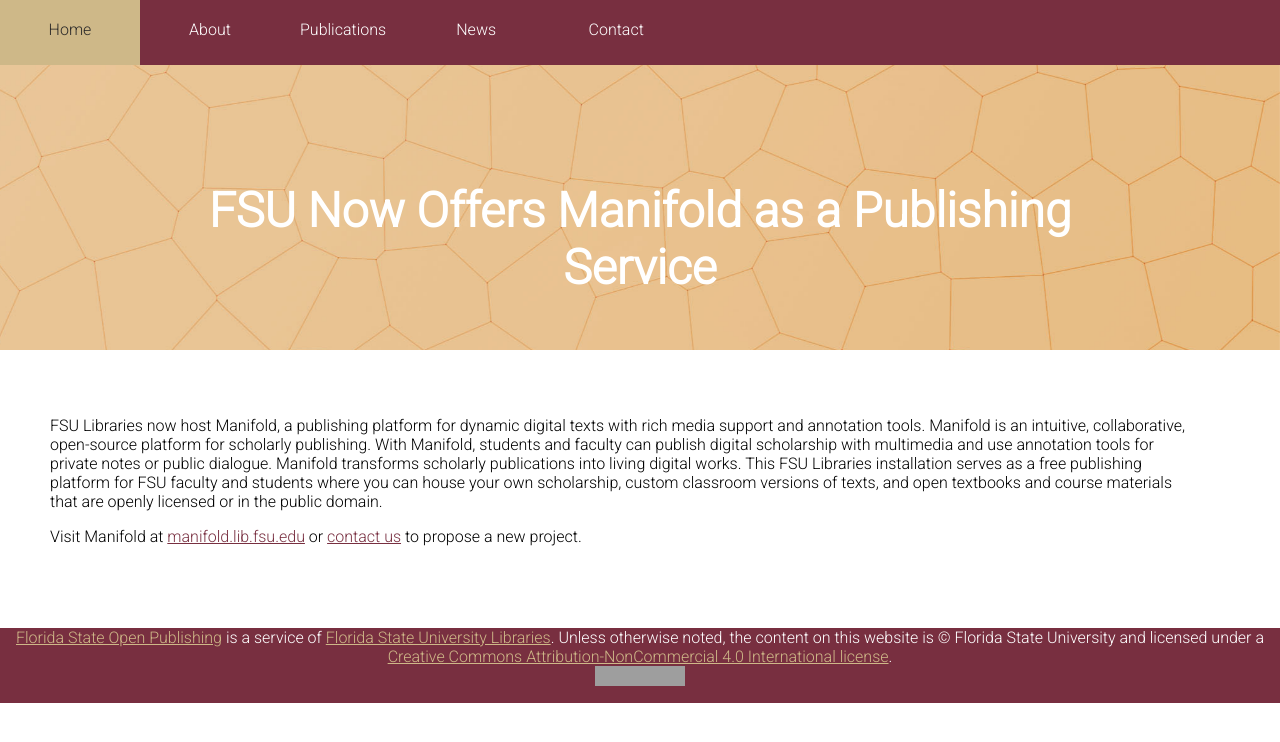
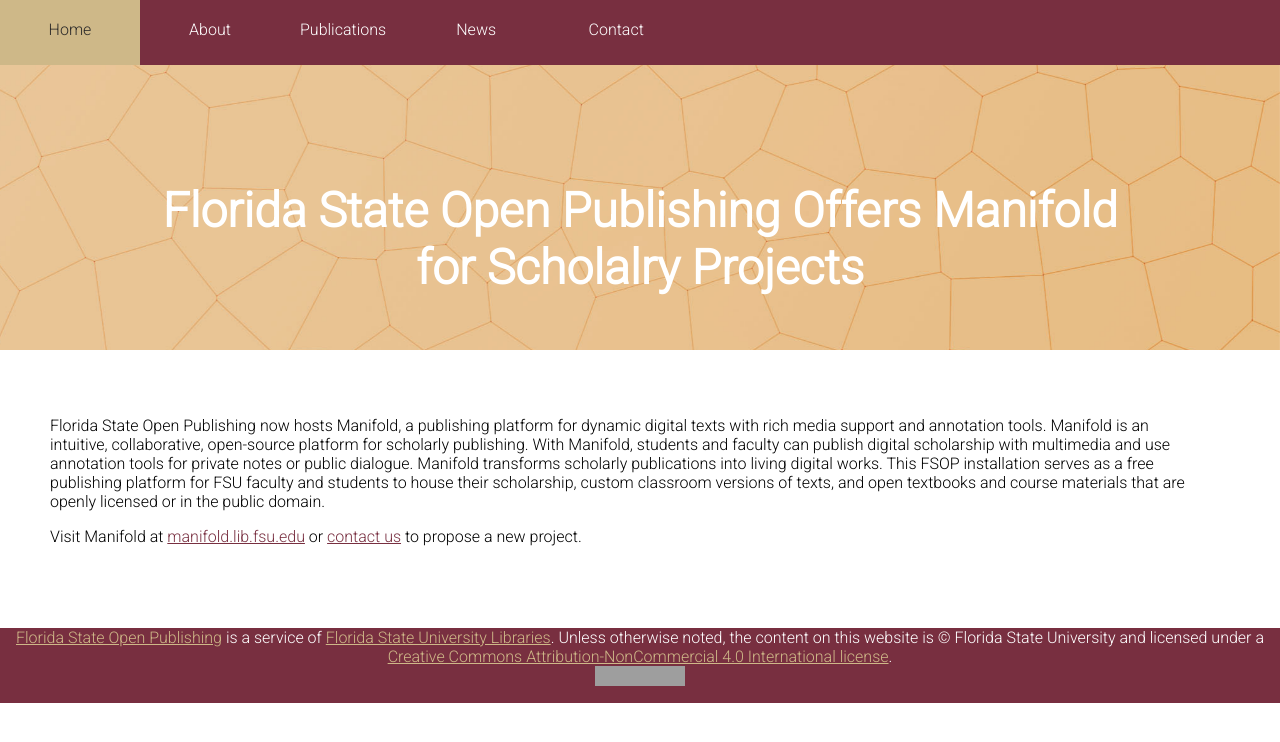
Before and after one commit to fsulibpub/fsulibpub.github.io, a Jekyll site: the page built from _news/2020-08-01_manifold.md, in a window 1280 px wide. Shown: the top 742 px of the page. Built offline with Jekyll 4.4.1, drawn with Linux system fonts in a browser that asks for light colours; grey boxes are pictures that could not be loaded.

Commit message:
Update 2020-08-01_manifold.md

```diff
--- a/_news/2020-08-01_manifold.md
+++ b/_news/2020-08-01_manifold.md
@@ -1,10 +1,10 @@
 ---
 layout: default
-title: "FSU Now Offers Manifold as a Publishing Service"
+title: "Florida State Open Publishing Offers Manifold for Scholalry Projects"
 date: 2020-08-01
 permalink: /news/2020-08-01_manifold/
 ---
 
-FSU Libraries now host Manifold, a publishing platform for dynamic digital texts with rich media support and annotation tools. Manifold is an intuitive, collaborative, open-source platform for scholarly publishing. With Manifold, students and faculty can publish digital scholarship with multimedia and use annotation tools for private notes or public dialogue. Manifold transforms scholarly publications into living digital works. This FSU Libraries installation serves as a free publishing platform for FSU faculty and students where you can house your own scholarship, custom classroom versions of texts, and open textbooks and course materials that are openly licensed or in the public domain.
+Florida State Open Publishing now hosts Manifold, a publishing platform for dynamic digital texts with rich media support and annotation tools. Manifold is an intuitive, collaborative, open-source platform for scholarly publishing. With Manifold, students and faculty can publish digital scholarship with multimedia and use annotation tools for private notes or public dialogue. Manifold transforms scholarly publications into living digital works. This FSOP installation serves as a free publishing platform for FSU faculty and students to house their scholarship, custom classroom versions of texts, and open textbooks and course materials that are openly licensed or in the public domain.
 
 Visit Manifold at [manifold.lib.fsu.edu](https://manifold.lib.fsu.edu/) or [contact us](https://www.lib.fsu.edu/DRS/form/contact-us "DRS Proposal Form") to propose a new project.
```
